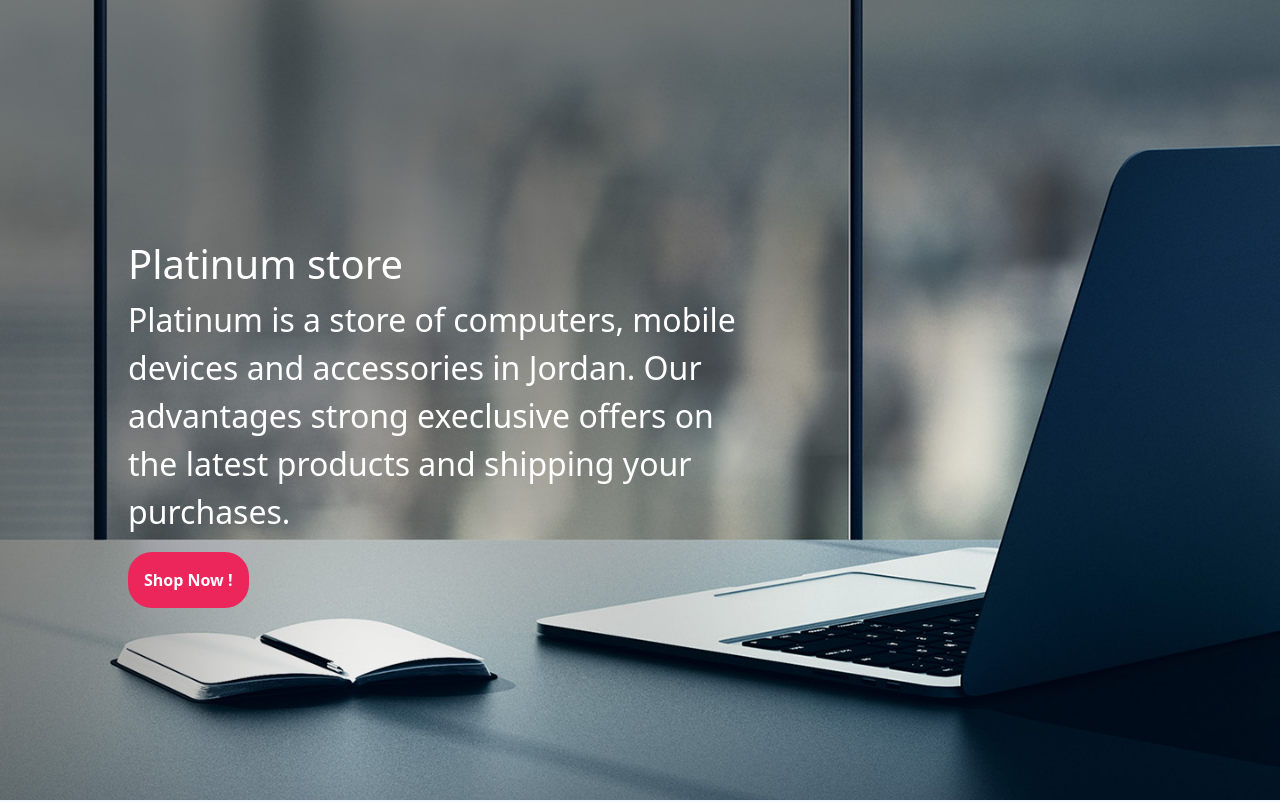
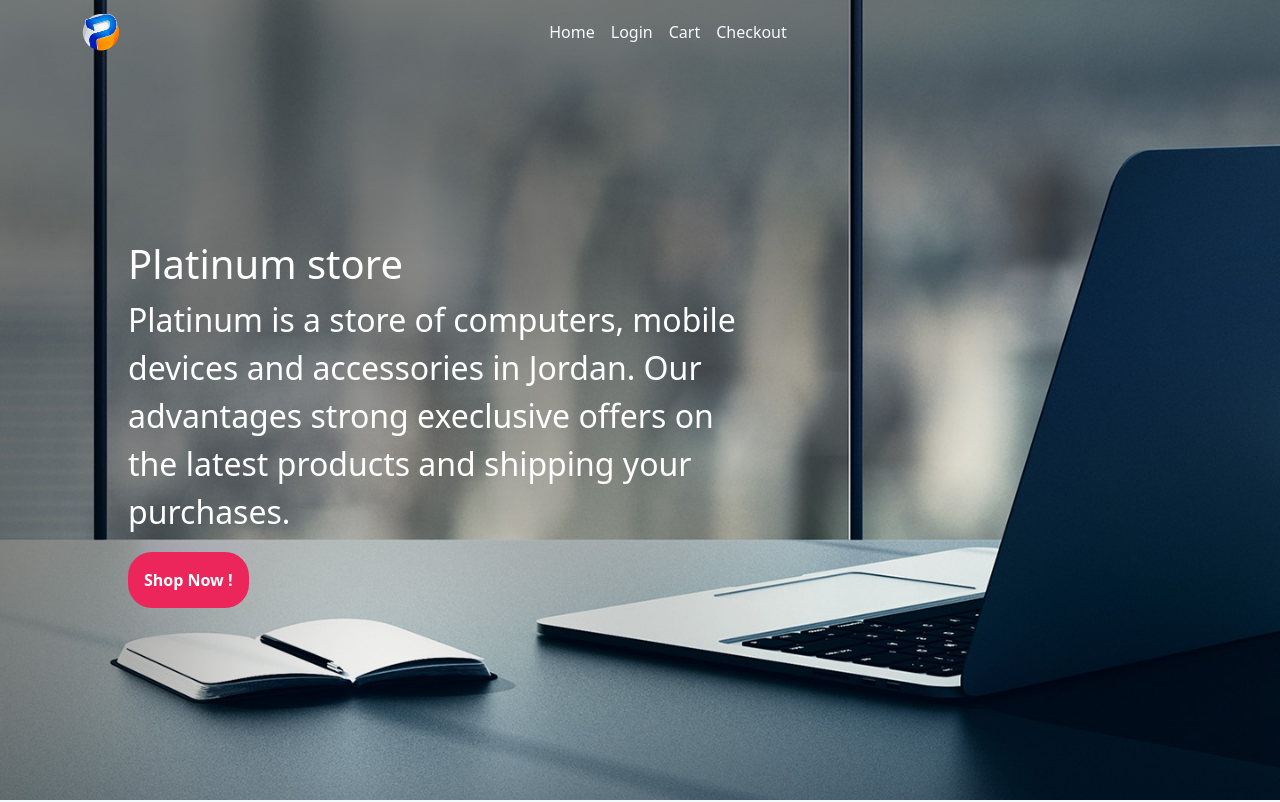
Before and after one commit to zsamamah/React-Ecommerce, a React (Create React App) app: page / in a window 1280 px wide. Shown: the top 802 px of the page. Built offline with nearby package versions, Linux system fonts and the light colour scheme.

Commit message:
edit css

```diff
--- a/package.json
+++ b/package.json
@@ -6,6 +6,7 @@
     "@testing-library/jest-dom": "^5.15.1",
     "@testing-library/react": "^11.2.7",
     "@testing-library/user-event": "^12.8.3",
+    "jquery": "^3.6.0",
     "node-sass": "^6.0.1",
     "react": "^17.0.2",
     "react-dom": "^17.0.2",
--- a/src/App.js
+++ b/src/App.js
@@ -1,4 +1,4 @@
-import { BrowserRouter as Router, Routes as Switch, Route } from "react-router-dom";
+import { BrowserRouter, Routes as Switch, Route} from "react-router-dom";
 import Navbar from "./Navbar";
 import Checkout from "./Components/checkout";
 import Footer from "./Components/Footer";
@@ -8,22 +8,22 @@ import Register from "./Components/Register";
 import Home from "./Components/Home";
 import Cart from "./Components/Cart"
 import Admin from "./pages/admin";
-import Slider from "./Components/Slider";
 function App() {
   return (
     <div className="App">
-
+      {/* <BrowserRouter> */}
       {/* <Navbar /> */}
         <Switch>
           <Route path="/" element={<Home />} />
-            <Route path="/account" element={<Login/>} />
-            <Route path="/register" element={<Register />} />
+          <Route path="/account" element={<Login/>} />
+          <Route path="/register" element={<Register />} />
           <Route path="/cart" element={<Cart />} />
           <Route path="/checkout" element={<Checkout />} />
           <Route path="/shop" element={<Shop />} />
-
+          <Route path="/admin" element={<Admin />} />
       </Switch>
-      <Footer />
+      {/* </BrowserRouter> */}
+      {/* <Footer /> */}
 
     </div>
   );
--- a/src/Components/Home.js
+++ b/src/Components/Home.js
@@ -5,6 +5,7 @@ import Intro from './Intro.js';
 import Service from './Services';
 import Youtube from './Youtube';
 import Products from './Products';
+import Slider from './Slider'
 
 export default class Home extends Component {
 
@@ -17,6 +18,7 @@ export default class Home extends Component {
                 {/* API Weather Sanad */}
                 <Team />
                 <Testimonial />
+                <Slider/>
                 {/* Featured products Rahaf */}
                 {/* API Youtube Rahaf */}
 
--- a/src/Components/Login.js
+++ b/src/Components/Login.js
@@ -57,7 +57,7 @@ class Login extends React.Component {
     logout = () => {
         localStorage.removeItem("logged_in");
         this.setState({});
-    };
+    }
     badImage = (e)=>{
         e.target.onerror = null;
         e.target.src=tempMan
--- a/src/NavBar.css.css
+++ b/src/NavBar.css.css
@@ -1,3 +1,17 @@
 body {
       background-color: whitesmoke;
 }
+nav.navbar.noTransparrent {
+      background-color: #ffffff;
+      color: black;
+      border-bottom: 1px solid #eee;
+  }
+  .navbar-brand img{
+        width: 2em;
+  }
+.nav-link{
+        color: white;
+}
+#casting-color{
+      color: black;
+}
--- a/src/Navbar.jsx
+++ b/src/Navbar.jsx
@@ -1,7 +1,9 @@
 import { render } from "@testing-library/react";
 import { NavLink, Link } from "react-router-dom";
 import React from "react";
-import './NavBar.css.css'
+import './NavBar.css.css';
+import $ from 'jquery';
+import logo from './logo.png'
 
 
 class Navbar extends React.Component{
@@ -13,43 +15,43 @@ class Navbar extends React.Component{
             }
       }
 
-      // componentDidMount() {
-      // window.addEventListener('scroll', handleScroll());
-      // }
+      componentDidMount() {
+            $(window).scroll(function(){
 
-      // componentWillUnmount() {
-      // window.removeEventListener('scroll', handleScroll());
-      // }
+                  if($(this).scrollTop()>=50){
+                      $("#navBar").addClass("noTransparrent");
+                      $(".casting-color").removeClass("text-light");
+                   }
+                  else{
+                      $("#navBar").removeClass("noTransparrent");
+                      $(".casting-color").addClass("text-light");
+                   }
 
-      // handleScroll (event) {
-      //       let nav= document.getElementById('navBar');
-      //       // let scrollTop = event.srcElement.body.scrollTop;
-      //       nav.style.backgroundColor = "white";
-      //       console.log("sanad")
-      // }
+              });
+      }
 
       render(){
       return(
       <nav id="navBar" className="navbar navbar-expand-lg navbar-light fixed-top ">
       <div className="container">
-      <a className="navbar-brand">IMG HERE</a>
+      <Link to="/" className="navbar-brand"><img src={logo} alt="logo"/></Link>
       <button className="navbar-toggler" type="button" data-bs-toggle="collapse" data-bs-target="#navbarSupportedContent" aria-controls="navbarSupportedContent" aria-expanded="false" aria-label="Toggle navigation">
             <span className="navbar-toggler-icon" />
       </button>
       <div className="collapse navbar-collapse" id="navbarSupportedContent">
-            <ul className="navbar-nav mx-auto mb-2 mb-lg-0">
+            <ul className="navbar-nav mx-auto mb-2 mb-lg-0 casting-color" id="custom-ul">
             <li className="nav-item">
-            <Link to="/" className="nav-link active" aria-current="page">Home</Link>
+            <Link to="/" className="nav-link text-light casting-color active" aria-current="page">Home</Link>
             </li>
             <li className="nav-item">
-            <Link to="/account" className="nav-link">
+            <Link to="/account" className="nav-link text-light casting-color">
                   {this.state.loggedin?"Account":"Login"}</Link>
             </li>
             <li className="nav-item">
-            <Link to="/cart" className="nav-link">Cart</Link>
+            <Link to="/cart" className="nav-link text-light casting-color">Cart</Link>
             </li>
             <li className="nav-item">
-            <Link to="/checkout" className="nav-link">Checkout</Link>
+            <Link to="/checkout" className="nav-link text-light casting-color">Checkout</Link>
             </li>
             </ul>
       </div>
--- a/src/checkout.css
+++ b/src/checkout.css
@@ -32,7 +32,8 @@
 .checkout-left{
     display: flex;
     justify-content: center;
-    height: 60vh;
+    height: 100vh;
+    margin-top: 2em;
     width: 46%;
     background-color: white;
     border-style: solid;
@@ -50,6 +51,7 @@
     width: 48%;
     justify-content: space-evenly;
     height: 60vh;
+    margin-top: 2em;
     background-color: white;
     border-style: solid;
     border-color: rgba(219, 219, 219, 0.566);
--- a/src/components/checkout.js
+++ b/src/components/checkout.js
@@ -53,7 +53,7 @@ export default class Checkout extends Component {
     }
 
     handlePayment= (e)=>{
-        e.target.value=="cash"?this.setState({cashMsg1:"flex",cashMsg2:'none'}):this.setState({cashMsg1:'none',cashMsg2:'flex'})
+        e.target.value==="cash"?this.setState({cashMsg1:"flex",cashMsg2:'none'}):this.setState({cashMsg1:'none',cashMsg2:'flex'})
     }
 
     totalPrice = ()=>{
--- a/src/index.js
+++ b/src/index.js
@@ -2,12 +2,13 @@ import React from 'react';
 import ReactDOM from 'react-dom';
 import { BrowserRouter as Router, Routes as Switch, Route } from "react-router-dom";
 import App from './App';
+import Navbar from './Navbar';
 
 
 ReactDOM.render(
 <Router>
-
   <React.StrictMode>
+    <Navbar/>
     <App />
   </React.StrictMode>
 </Router>,
--- a/src/navBar.css
+++ b/src/navBar.css
@@ -4,35 +4,13 @@
     align-items: center;
 } */
 
-nav{
-    width: 100%;
-}
-
-nav ul{
-    display: flex;
-    list-style-type: none;
-    justify-content: space-evenly;
-    background-color: black;
-    color: goldenrod;
-}
-
-.navLink{
-    color: goldenrod;
-}
-
 .logOutBtn{
     cursor: pointer;
 }
-
-
-
-
 .cards_container{
     width: 40%;
 
 }
-
-
 .prdCard{
     display: flex;
     flex-direction: column;
--- a/src/slider.css
+++ b/src/slider.css
@@ -1,6 +1,6 @@
 .client {
-  width: 100%;
-  height: 100%;
+  width: 50%;
+  height: 50%;
   background-color: #2945df;
 }
 
```
Also changed, not shown: src/logo.png (added), 1 other file (tests, documents, lock files or other folders).
